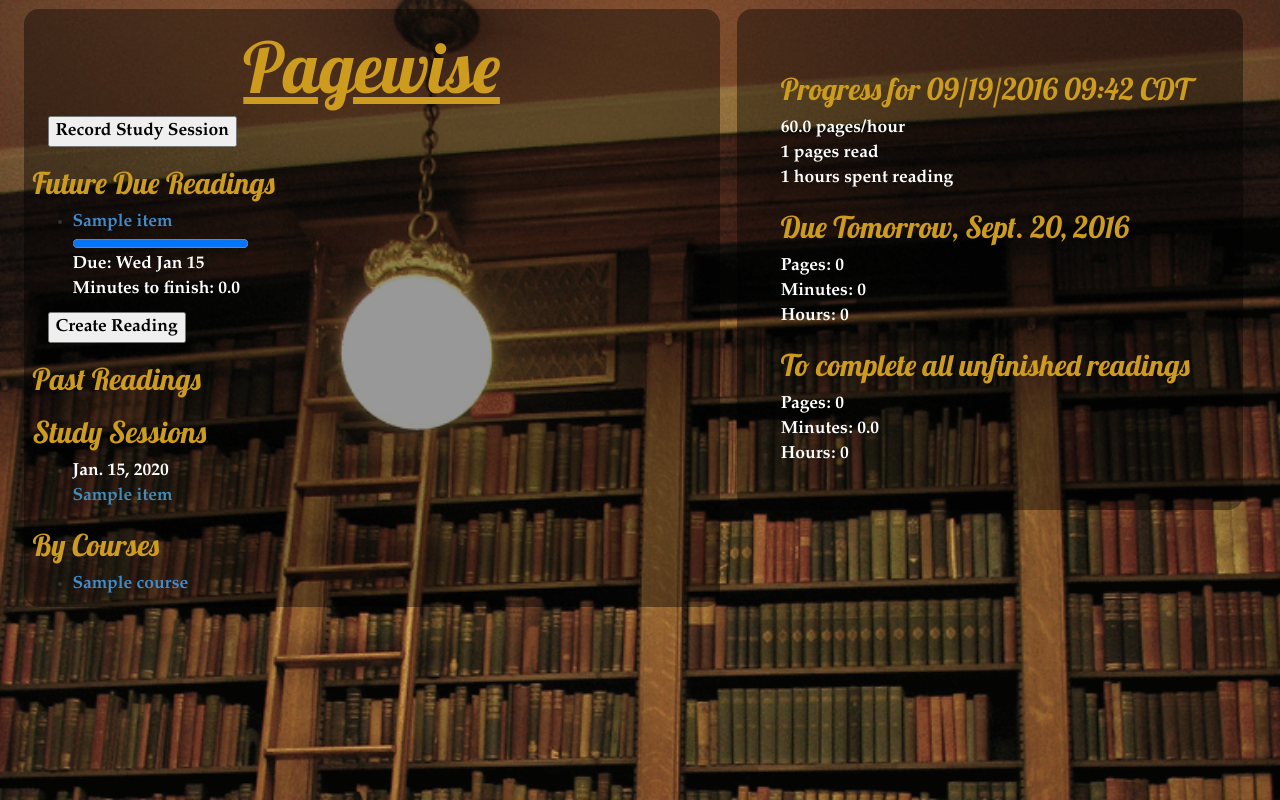
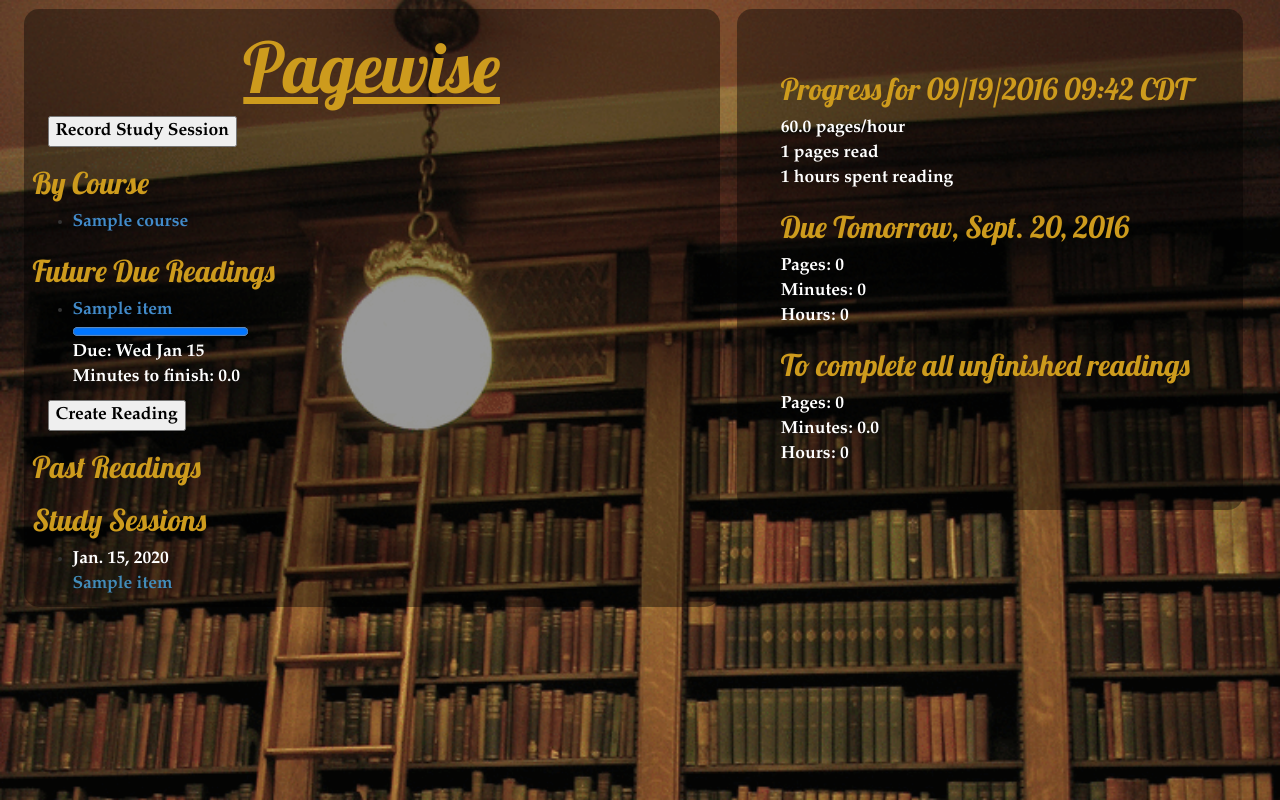
Before and after one commit to carolinehardin/pagewise, a Django app: page / in a window 1280 px wide. Run offline with Django 3.2, Linux system fonts and the light colour scheme; tables that the repository leaves empty hold one stand-in row (values such as "Sample post"); some libraries are stand-ins or nearby versions.

Commit message:
improved formatting a little, reordered by-course section to put most recently added courses on top

```diff
--- a/firstdjango/firstdjango/templates/inventory/index.html
+++ b/firstdjango/firstdjango/templates/inventory/index.html
@@ -11,6 +11,17 @@
 	<form id="session_form" method="get" action="/add_session/">
 			<input type="submit" name="submit" value="Record Study Session" />
 	</form>
+
+	<h2>By Course</h2>
+	<ul>
+		{% for course in course %}
+			<li>
+				<a href="{% url 'course_detail' course.id %}">
+					{{ course.title|capfirst }}
+				</a>
+			</li>
+		{% endfor %}
+	</ul>
 
 	<h2>Future Due Readings</h2>
 	<ul>
@@ -72,16 +83,7 @@
 	</ul>
 
 
-	<h2>By Courses</h2>
-	<ul>
-		{% for course in course %}
-			<li>
-				<a href="{% url 'course_detail' course.id %}">
-					{{ course.title|capfirst }}
-				</a>
-			</li>
-		{% endfor %}
-	</ul>
+
 
 
 </nav>
--- a/firstdjango/inventory/views.py
+++ b/firstdjango/inventory/views.py
@@ -14,7 +14,7 @@ from inventory.forms import newSessionForm
 def index(request):
 	items = Item.objects.all().order_by('-dueDate')
 	studySessions = StudySessions.objects.all()
-	course = Course.objects.all()
+	course = Course.objects.all().order_by('-id')
 	totalMinSpent = 0
 	totalPgRead = 0
 	totalTimeRemaining = 0
```
